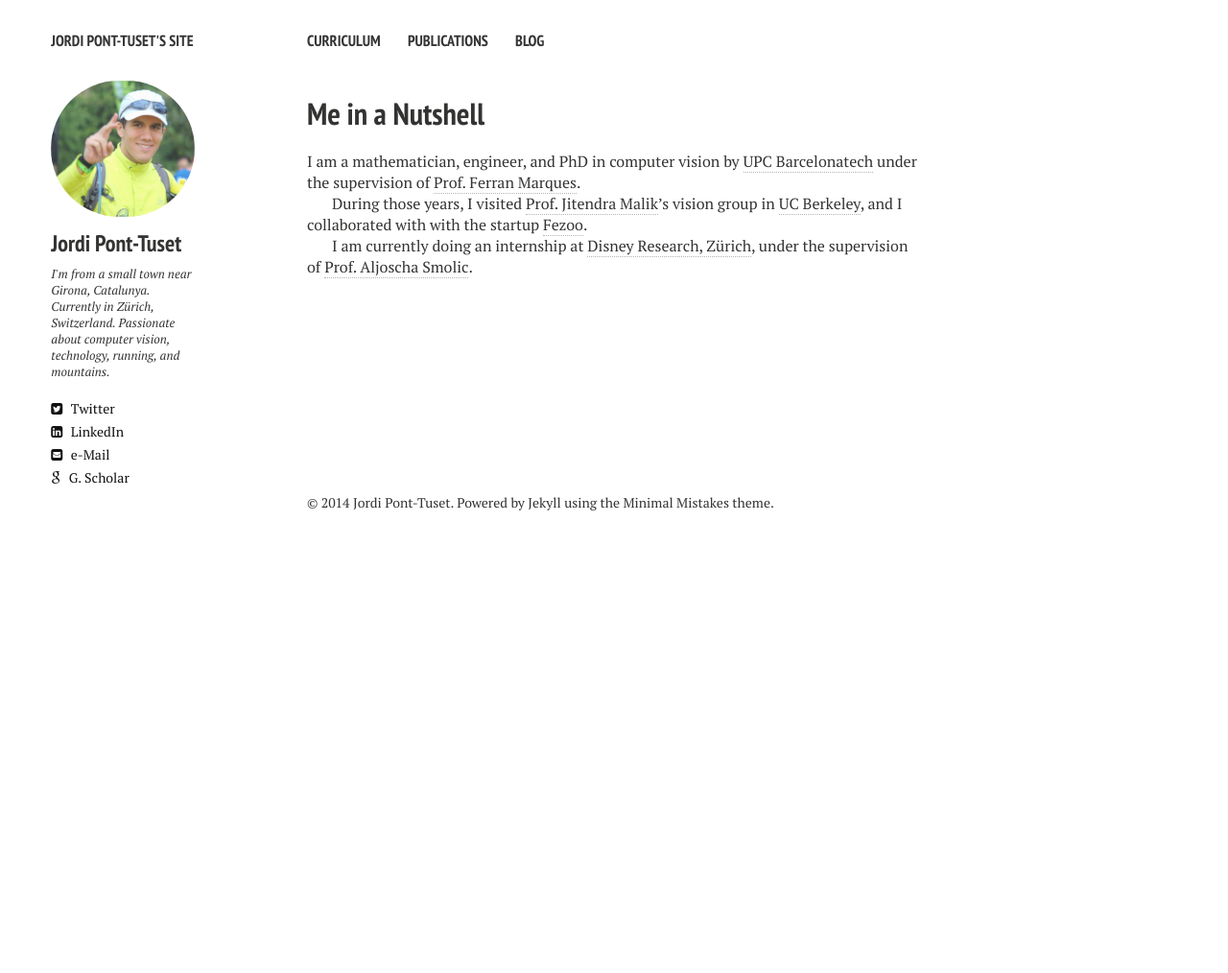
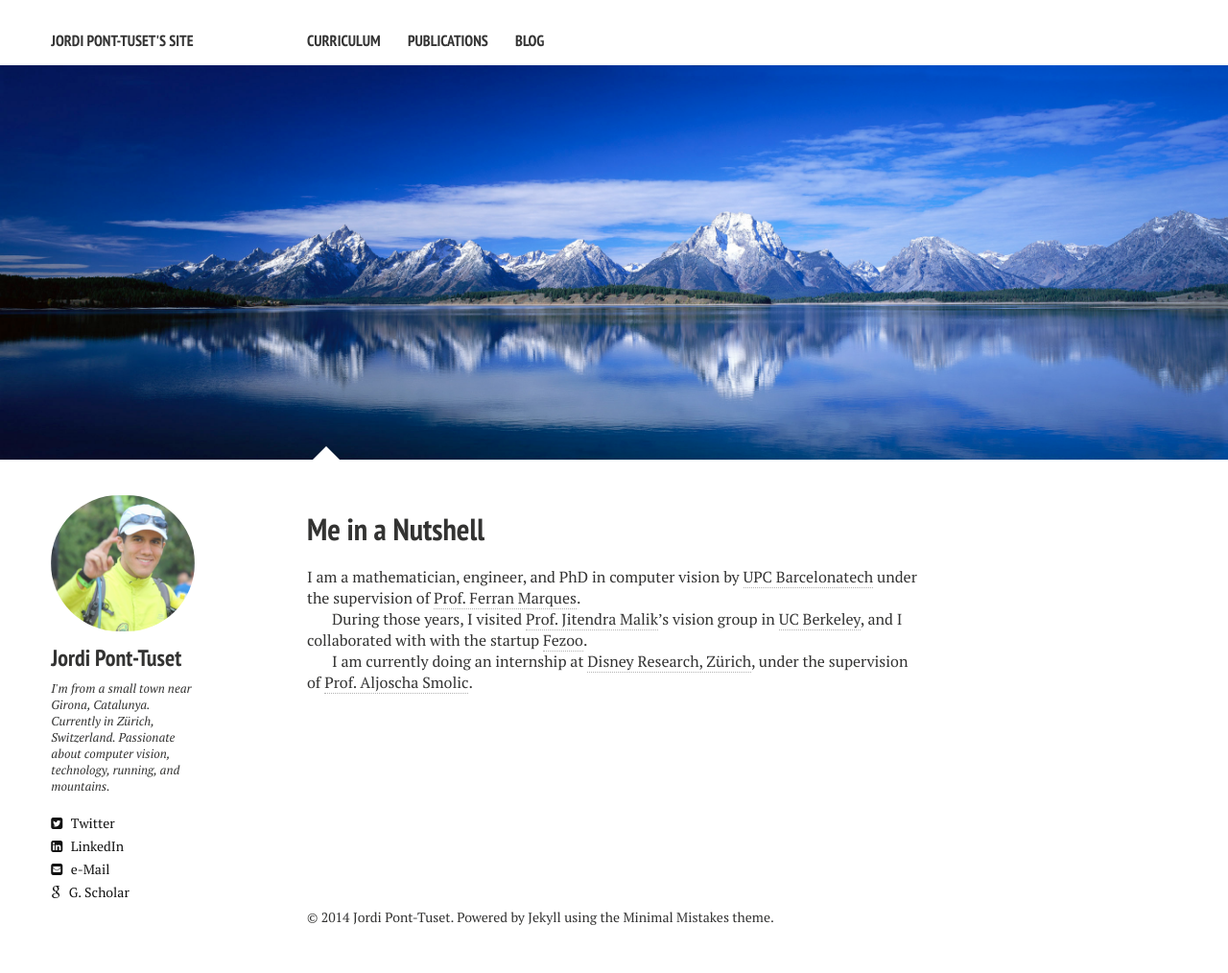
Before and after one commit to jponttuset/jponttuset.github.io, a Jekyll site: the page built from index.md, in a window 1280 px wide. Shown: the whole page at 96% size. Built offline with Jekyll 4.4.1, drawn with Linux system fonts in a browser that asks for light colours; nearby versions of some CDN libraries; before the commit the page ends 900 px from its top, so only the background shows below that.

```diff
--- a/index.md
+++ b/index.md
@@ -3,6 +3,8 @@
 title: Me in a Nutshell
 description: "Jordi Pont-Tuset's website"
 tags: [Jekyll, theme, responsive, blog, template]
+image:
+  feature: panorammountainlake-447435.jpg
 ---
 
 I am a mathematician, engineer, and PhD in computer vision by [UPC Barcelonatech](http://www.upc.edu) under the supervision of [Prof. Ferran Marques](https://imatge.upc.edu/web/ferran).
```
Also changed, not shown: images/panorammountainlake-447435.jpg (added).
